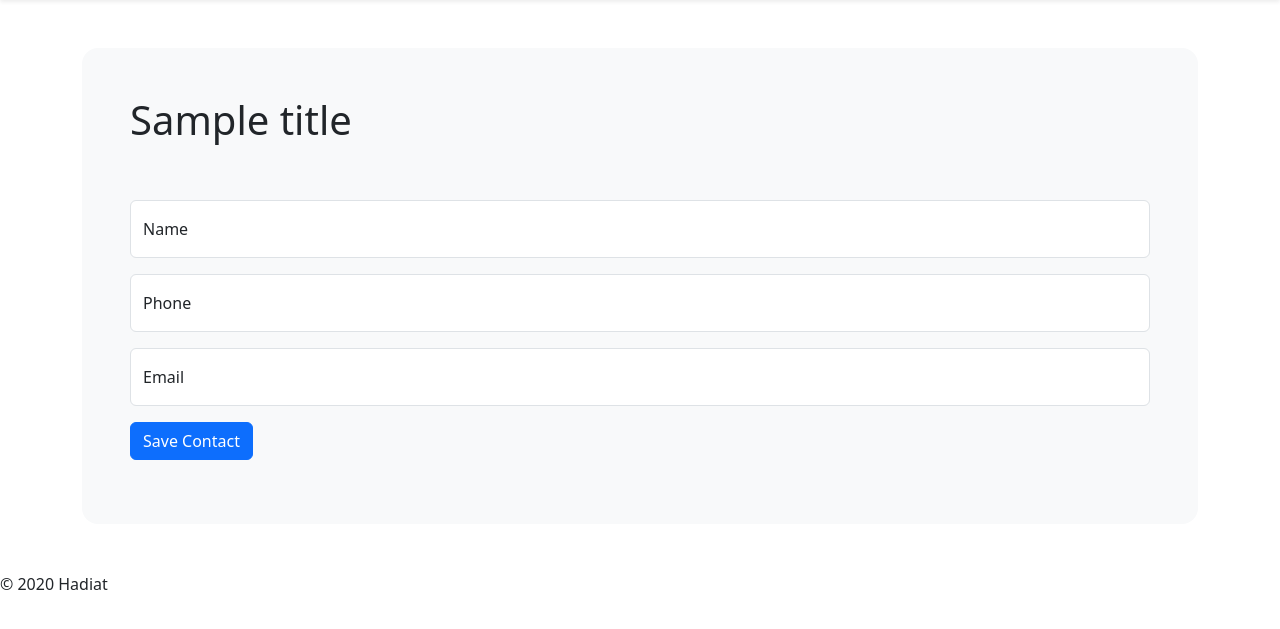
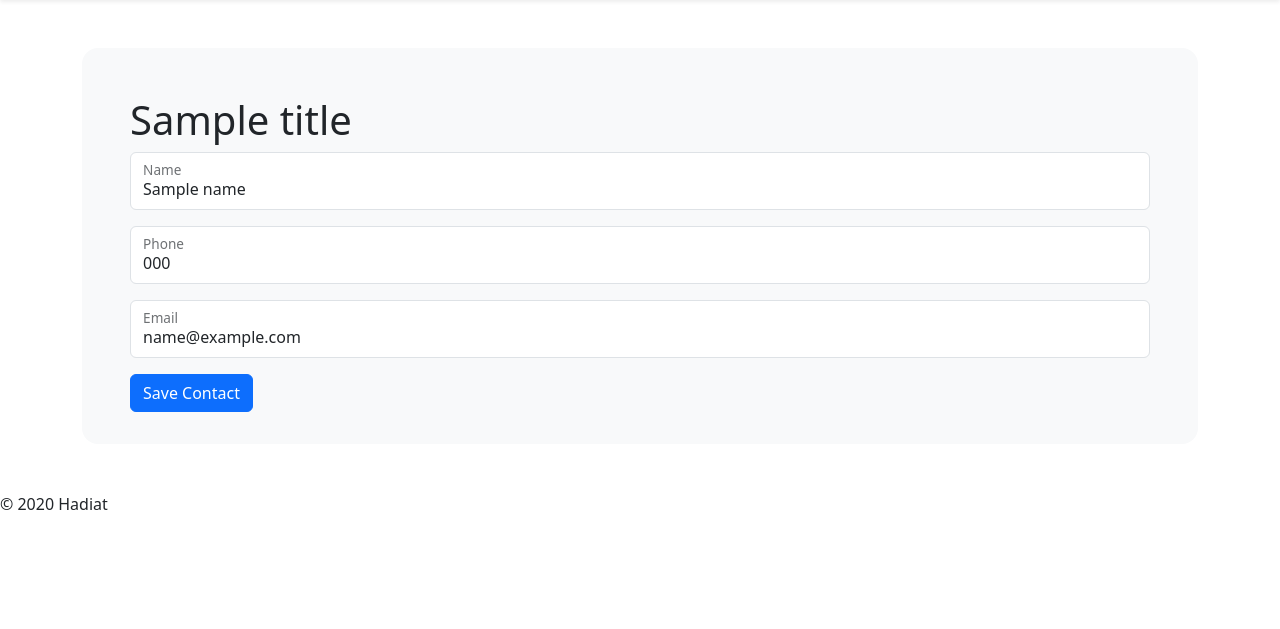
Before and after one commit to HadiatAbdulBashit/wgs-bootcamp, a Node project: template weekTwo/views/form.ejs in a window 1280 px wide. Shown: the part 58-687 px from the top of the page. Run offline with Node 20 templates, Linux system fonts and the light colour scheme; the template is opened without the code that fills it: most values are stand-ins (such as "Sample title", 1, 10 or a date in 2020); some libraries are stand-ins or nearby versions.

Commit message:
add validation in add contact page, delete comment

```diff
--- a/weekTwo/express_server.js
+++ b/weekTwo/express_server.js
@@ -6,6 +6,7 @@ const savedContact = require('./read_contact');
 const saveContact = require('./save_contact');
 const contacts = JSON.parse(savedContact);
 const fs = require('fs');
+const { body, validationResult, check} = require('express-validator');
 
 const app = express()
 const port = 3000
@@ -15,6 +16,10 @@ app.use(bodyParser.json())
 app.use(express.static('public'));
 app.use(morgan('dev'));
 app.use(expressLayouts);
+
+const duplicateCheck = (name) => {
+  return contacts.find((contact) => contact.name === name)
+}
 
 app.set('layout', './master')
 app.set('view engine', 'ejs')
@@ -37,10 +42,31 @@ app.get('/contact', (req, res) => {
 })
 
 app.get('/contact/add', (req, res) => {
-    res.render('form', { title: 'Add Contact' })
+    res.render('form', { title: 'Add Contact', name: '', phone: '', email: '' })
 })
 
-app.post('/contact/add', (req, res) => {
+app.post('/contact/add', [
+  body('name').custom((name)=> {
+    const duplicate = duplicateCheck(name)
+    if (duplicate) {
+      throw new Error('Name already exixst')
+    }
+    return true
+  }),
+  check('phone', 'Phone not valid!').isMobilePhone('id-ID'),
+  check('email', 'Email not valid!').isEmail(),
+  ], (req, res) => {
+    const error = validationResult(req);
+    if (!error.isEmpty()) {
+      return res.render('form', {
+        title: 'Add Contact',
+        errors: error.array(),
+        name: req.body.name,
+        phone: req.body.phone,
+        email: req.body.email
+      })
+    }
+
     saveContact(req.body.name, req.body.phone, req.body.email)
     res.redirect('/contact')
 })
--- a/weekTwo/read_contact.js
+++ b/weekTwo/read_contact.js
@@ -12,9 +12,8 @@ const savedContact = fs.readFileSync('./data/contacts.json', 'utf8', (err, data)
             return;
         }
     }
-    // console.log(data);
+    // Mengembalikan data dalam berntuk string
     return data;
 })
 
-// console.log(savedContact);
 module.exports = savedContact;
--- a/weekTwo/views/form.ejs
+++ b/weekTwo/views/form.ejs
@@ -1,16 +1,37 @@
 <div class="container px-5 my-5 bg-light rounded-4">
     <h1 class="pt-5"><%= title %></h1>
-    <form action="/contact/add" method="post" class="py-5">
+    <% if (typeof errors != 'undefined') { %>
+        <div class="alert alert-danger pb-0">
+            <ul>
+                <% errors.forEach(error => { %>
+                 <li><%= error.msg %></li>
+                <% }) %>
+            </ul>
+        </div>
+    <% } %>
+    <form action="/contact/add" method="post" class="pb-3">
         <div class="form-floating mb-3">
-            <input type="text" name="name" class="form-control" id="floatingInput" placeholder="name@example.com">
+            <input type="text" name="name" class="form-control" id="floatingInput" placeholder="name@example.com"
+            <% if (name != 'undefined') { %>
+                value="<%= name %>"
+            <% } %>
+            >
             <label for="floatingInput">Name</label>
         </div>
         <div class="form-floating mb-3">
-            <input type="text" name="phone" class="form-control" id="floatingPhone" placeholder="Phone">
+            <input type="text" name="phone" class="form-control" id="floatingPhone" placeholder="Phone"
+            <% if (phone != 'undefined') { %>
+                value="<%= phone %>"
+            <% } %>
+            >
             <label for="floatingPhone">Phone</label>
         </div>
         <div class="form-floating mb-3">
-            <input type="email" name="email" class="form-control" id="floatingEmail" placeholder="Email">
+            <input type="email" name="email" class="form-control" id="floatingEmail" placeholder="Email"
+            <% if (email != 'undefined') { %>
+                value="<%= email %>"
+            <% } %>
+            >
             <label for="floatingEmail">Email</label>
         </div>
         <div class="col-auto">
```
